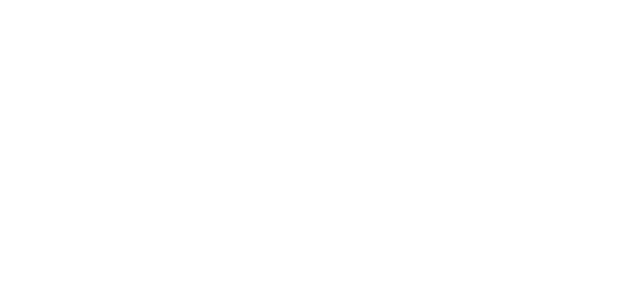
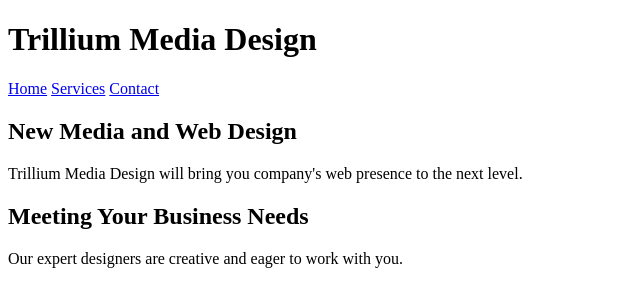
Before and after one commit to 44144-sp20/ch2inclassnotes-terry-woosley, a plain HTML site: page index.html in a window 1280 px wide. Shown: the whole page, without its empty margins (0-640 px from the left). Drawn offline with Linux system fonts and the light colour scheme.

Commit message:
add navagations, contact.html, and services.html

```diff
--- a/index.html
+++ b/index.html
@@ -4,7 +4,18 @@
 		<title>Woosley Chapter 2 InClass Notes</title>
 		<meta charset="utf-8">
 	</head>
-<body>
-
-</body>
+	<body>
+		<h1>Trillium Media Design</h1>
+		<nav>
+			<a href="index.html">Home</a>
+			<a href="services.html">Services</a>
+			<a href="contact.html">Contact</a>
+		</nav>
+		<main>
+			<h2>New Media and Web Design</h2>
+			<p>Trillium Media Design will bring you company's web presence to the next level.</p>
+			<h2>Meeting Your Business Needs</h2>
+			<p>Our expert designers are creative and eager to work with you.</p>
+		</main>
+	</body>
 </html>
```
Also changed, not shown: contact.html (added, +18 -0 lines), services.html (added, +18 -0 lines).
